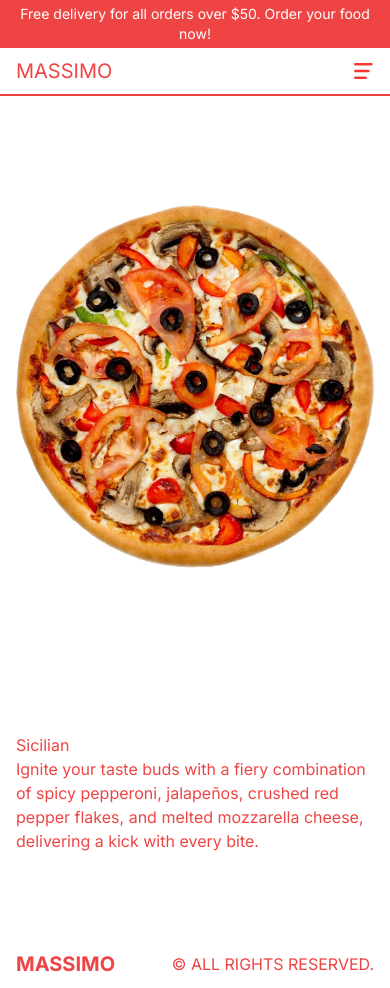
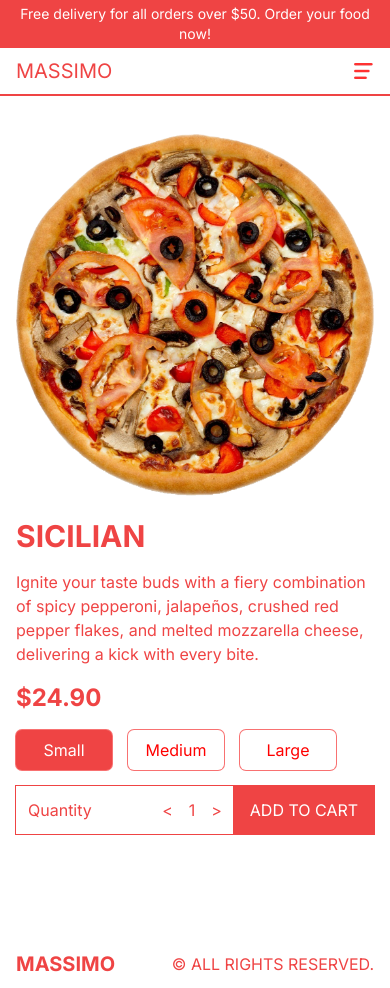
Before and after one commit to KenanRamazanov/RestaurantApp-TypeScript, a Next.js app: page /product/1 in a window 390 px wide. Built offline with nearby package versions, Linux system fonts and the light colour scheme.

Commit message:
MobileOption of Detailing Page

```diff
--- a/src/app/product/[id]/page.tsx
+++ b/src/app/product/[id]/page.tsx
@@ -20,8 +20,8 @@
         </div>
       )}
       {/* Text Container */}
-      <div className=''>
-        <h1>{singleProduct.title}</h1>
+      <div className='h-1/2 flex flex-col gap-4'>
+        <h1 className='text-3xl font-bold uppercase'>{singleProduct.title}</h1>
         <p>{singleProduct.desc}</p>
         <Price price={singleProduct.price} id={singleProduct.id} options={singleProduct.options}/>
       </div>
--- a/src/components/Price.tsx
+++ b/src/components/Price.tsx
@@ -1,4 +1,5 @@
-import React from 'react'
+"use client"
+import React, { useState } from 'react'
 
 type Props ={
     price:number;
@@ -7,12 +8,45 @@
 }
 
 const Price = ({price,id,options}:Props) => {
+const [total,setTotal] = useState(price)
+const [quantity,setQuantity] = useState(1)
+const [selected,setSelected] = useState(0)
 
 
   return (
-    <div>
-<h2></h2>
+    <div className='flex flex-col gap-4'>
+   <h2 className='text-2xl font-bold'>${total.toFixed(2)}</h2>
+      {/* Option Container */}
+      <div className='flex gap-4'>
+        {options?.map((option,index) =>(
 
+            <button
+            key={option.title}
+             className='min-w-[6rem] p-2 ring-1 ring-red-400 rounded-md'
+             style={{
+                background:selected === index ? "rgb(239 68 68)" : "white",
+                color: selected === index ? "white" : "red"
+             }}
+             onClick={() =>setSelected(index)}
+             >
+                {option.title}
+                </button>
+        ))}
+      </div>
+      {/* Quantity and Add Buton Container */}
+      <div className='flex justify-between items-center'>
+      {/* Quantity */}
+        <div className='flex justify-between w-full p-3 ring-1 ring-red-500'>
+       <span>Quantity</span>
+       <div className='flex gap-4 items-center'>
+        <button onClick={()=>setQuantity(prev=>(prev>1 ? prev - 1: 1))} >{'<'}</button>
+        <span>{quantity}</span>
+        <button onClick={()=>setQuantity(prev=>(prev<9 ? prev + 1: 9))}>{'>'}</button>
+       </div>
+        </div>
+      {/* Cart Button */}
+<button className='uppercase w-56 bg-red-500 text-white p-3 ring-1  ring-red-500'>Add to Cart</button>
+      </div>
     </div>
   )
 }
```
